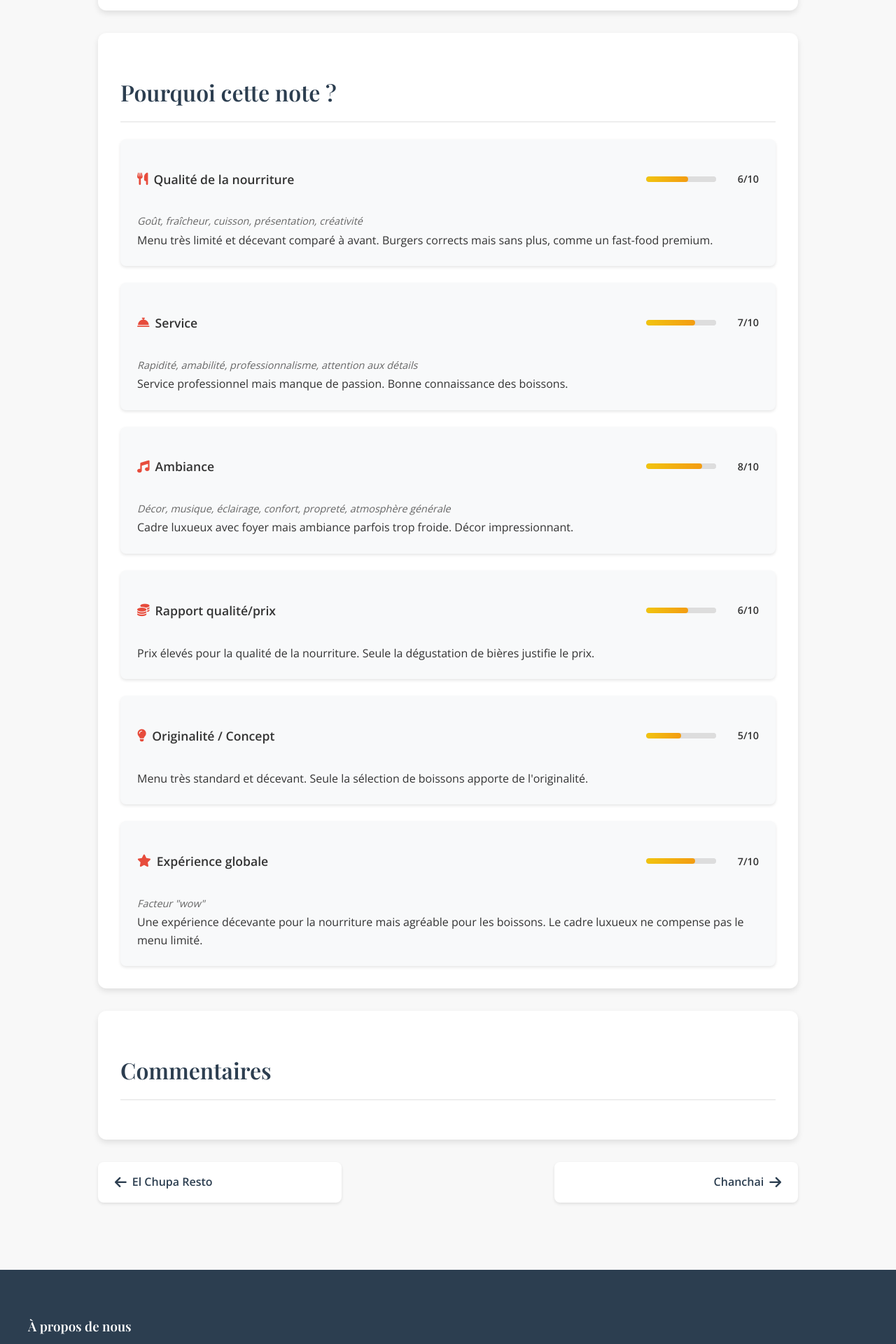
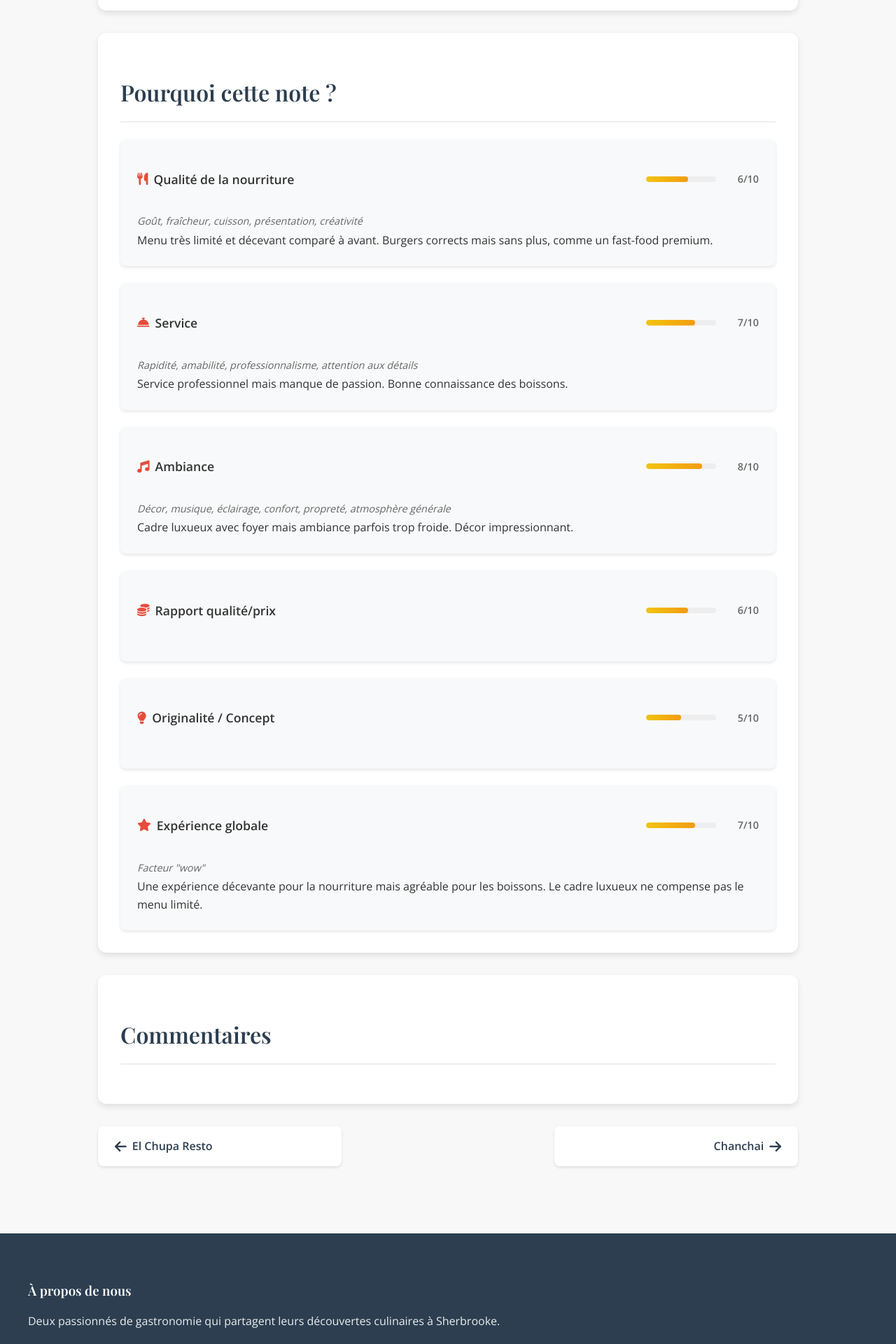
Before and after one commit to Natael21/blog-culinaire, a Jekyll site: the page built from _posts/2024-03-04-omg-resto.markdown, in a window 1280 px wide. Shown: the part 1984-3904 px from the top of the page at 70% size. Built offline with Jekyll 4.4.1, drawn with Linux system fonts in a browser that asks for light colours; a script that is not in the unit is left out; comment, search, counter and statistics services are not loaded.

Commit message:
affichage notes détaillés modifier !

```diff
--- a/_layouts/restaurant.html
+++ b/_layouts/restaurant.html
@@ -109,10 +109,11 @@
       </div>
 
       {% if details.criteria %}
-      <p class="criteria"><em>{{ details.criteria }}</em></p>
+      <div class="rating-details" style="margin-top: 0.5rem;">
+        <p class="criteria" style="margin: 0; margin-bottom: 0.2rem;"><em>{{ details.criteria }}</em></p>
+        <p class="comment" style="margin: 0;">{{ details.comment }}</p>
+      </div>
       {% endif %}
-
-      <p class="comment">{{ details.comment }}</p>
     </div>
     {% endfor %}
   </div>
--- a/assets/css/restaurant.css
+++ b/assets/css/restaurant.css
@@ -318,7 +318,7 @@
     border-radius: 12px;
     box-shadow: 0 4px 8px rgba(0, 0, 0, 0.1);
     margin-top: 2rem;
-    scroll-margin-top: 2rem; /* Pour compenser la hauteur du header fixe si présent */
+    scroll-margin-top: 2rem;
 }
 
 #ratings-section h2 {
@@ -374,71 +374,19 @@
     gap: 1rem;
 }
 
-.rating {
-    display: flex;
-    align-items: center;
-    gap: 1rem;
-    position: relative;
+.rating-details {
+    margin-top: 0.5rem;
 }
 
-.rating-bar {
-    flex-grow: 1;
-    height: 8px;
-    background-color: var(--border-color);
-    border-radius: 4px;
-    overflow: hidden;
-    min-width: 100px;
-    max-width: 200px;
-    position: relative;
-}
-
-.rating-bar::after {
-    content: '';
-    position: absolute;
-    top: 0;
-    left: 0;
-    right: 0;
-    bottom: 0;
-    background-color: var(--border-color);
-    border-radius: 4px;
-    z-index: 1;
-}
-
-.rating-fill {
-    height: 100%;
-    background: linear-gradient(to right, var(--rating-good), var(--rating-better));
-    border-radius: 4px;
-    transition: width var(--transition-speed);
-    position: relative;
-    z-index: 2;
-}
-
-.rating-fill[data-rating="1"] { width: 10%; }
-.rating-fill[data-rating="2"] { width: 20%; }
-.rating-fill[data-rating="3"] { width: 30%; }
-.rating-fill[data-rating="4"] { width: 40%; }
-.rating-fill[data-rating="5"] { width: 50%; }
-.rating-fill[data-rating="6"] { width: 60%; }
-.rating-fill[data-rating="7"] { width: 70%; }
-.rating-fill[data-rating="8"] { width: 80%; }
-.rating-fill[data-rating="9"] { width: 90%; }
-.rating-fill[data-rating="10"] { width: 100%; }
-
-.score {
-    color: var(--secondary-color);
-    font-weight: bold;
-    min-width: 45px;
-    text-align: right;
-}
-
-.criteria {
+.rating-details .criteria {
     color: var(--text-light);
     font-style: italic;
-    margin: 0.2rem 0;
+    margin: 0;
+    margin-bottom: 0.2rem;
     font-size: 0.9rem;
 }
 
-.comment {
+.rating-details .comment {
     color: var(--text-color);
     line-height: 1.6;
     margin: 0;
@@ -675,14 +623,12 @@
     }
 }
 
-<script>
-document.addEventListener('DOMContentLoaded', function() {
-    const ratingFills = document.querySelectorAll('.rating-fill[data-rating]');
-    ratingFills.forEach(fill => {
-        const rating = parseFloat(fill.getAttribute('data-rating'));
-        if (!isNaN(rating)) {
-            fill.style.width = `${rating * 10}%`;
-        }
-    });
-});
-</script>
+@media (max-width: 768px) and (orientation: landscape) {
+    .restaurant-header {
+        height: 300px;
+    }
+
+    .view-buttons {
+        display: none;
+    }
+}
```
